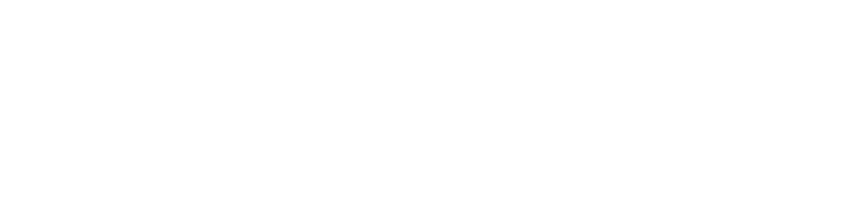
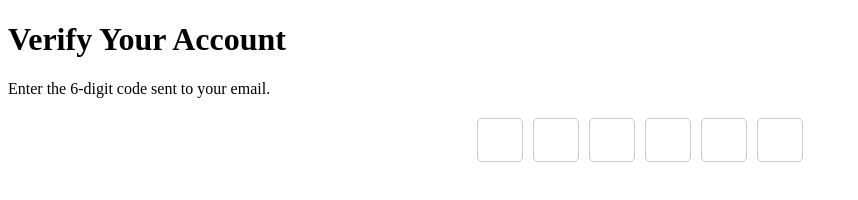
Before and after one commit to acciojob/OTP-kareenap55, a website: page main.html in a window 1280 px wide. Shown: the whole page, without its empty margins (0-858 px from the left). Drawn offline with Linux system fonts and the light colour scheme.

Commit message:
created a submission

```diff
--- a/main.html
+++ b/main.html
@@ -1,16 +1,26 @@
 <!DOCTYPE html>
 
-<html>
+<!DOCTYPE html>
+<html lang="en">
+<head>
+    <meta charset="UTF-8">
+    <meta name="viewport" content="width=device-width, initial-scale=1.0">
+    <title>OTP Verification</title>
+    <link rel="stylesheet" href="styles.css">
+</head>
+<body>
+    <h1 id="verification_heading">Verify Your Account</h1>
+    <p id="verification_subtext">Enter the 6-digit code sent to your email.</p>
 
-<head>
-	<link rel="stylesheet" href="styles.css">
-</head>
+    <div class="code-container">
+        <input type="text" maxlength="1" class="code">
+        <input type="text" maxlength="1" class="code">
+        <input type="text" maxlength="1" class="code">
+        <input type="text" maxlength="1" class="code">
+        <input type="text" maxlength="1" class="code">
+        <input type="text" maxlength="1" class="code">
+    </div>
 
-<body>
-	<!-- the entire body must be written by student -->
-    <script type="text/javascript" src="./script.js">
-</script>
-
+    <script src="script.js"></script>
 </body>
-
 </html>
--- a/script.js
+++ b/script.js
@@ -1 +1,20 @@
 //your JS code here. If required.
+document.addEventListener("DOMContentLoaded", function () {
+    const inputs = document.querySelectorAll(".code");
+
+    inputs.forEach((input, index) => {
+        input.addEventListener("input", (e) => {
+            if (e.inputType === "insertText" && e.data && index < inputs.length - 1) {
+                inputs[index + 1].focus();
+            }
+        });
+
+        input.addEventListener("keydown", (e) => {
+            if (e.key === "Backspace") {
+                if (input.value === "" && index > 0) {
+                    inputs[index - 1].focus();
+                }
+            }
+        });
+    });
+});
--- a/styles.css
+++ b/styles.css
@@ -1 +1,16 @@
 /*  your css code here. If applicable */
+.code-container {
+    display: flex;
+    justify-content: center;
+    gap: 10px;
+    margin-top: 20px;
+}
+
+.code {
+    width: 40px;
+    height: 40px;
+    text-align: center;
+    font-size: 20px;
+    border: 1px solid #ccc;
+    border-radius: 5px;
+}
```
